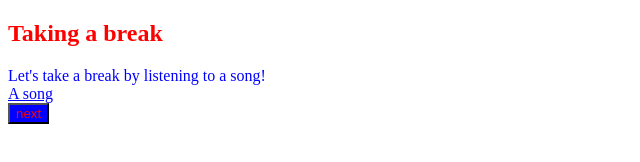
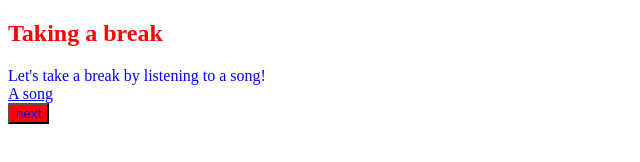
Before and after one commit to MathCodeForFun/Fourth-of-July, a plain HTML site: page Song-Break.html in a window 1280 px wide. Shown: the full height of the page, 0-640 px from the left. Drawn offline with Linux system fonts and the light colour scheme.

Commit message:
Update Song-Break.html

```diff
--- a/Song-Break.html
+++ b/Song-Break.html
@@ -25,8 +25,8 @@ Released under the MIT license: http://jsbin.mit-license.org
       color: red;
     }
     input {
-      color:red;
-      background-color:blue;
+      color:blue;
+      background-color:red;
     }
   </style>
 </head>
```
